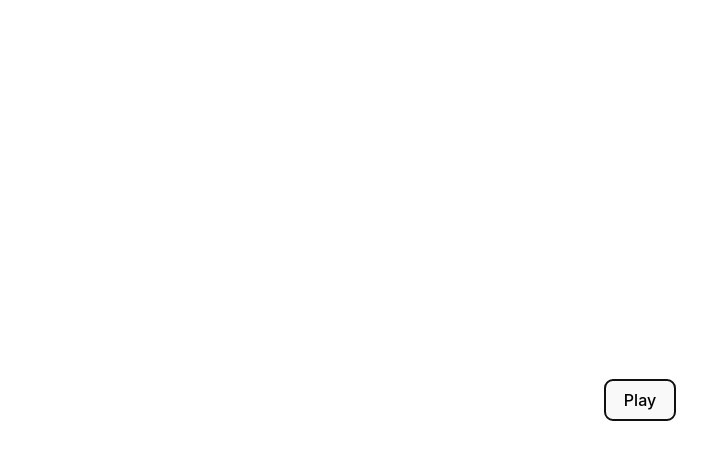
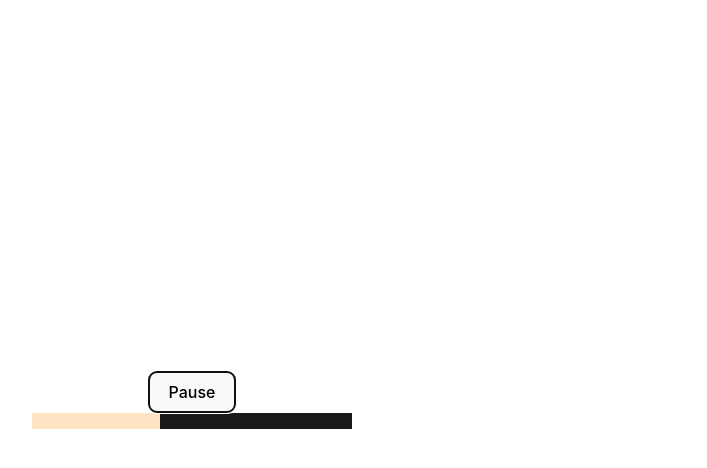
Before and after one commit to BlackWind001/audioviz, a website built with Vite: page index.html in a window 1280 px wide. Both pictures are taken after a click on the button "Play". Shown: the whole page, without its empty margins (0-707 px from the left). Built offline with nearby package versions, Linux system fonts and the light colour scheme.

Commit message:
Drawing audio bars using simple div.

```diff
--- a/index.html
+++ b/index.html
@@ -10,7 +10,9 @@
     <div id="app">
       <button class="play-pause"></button>
       <audio></audio>
-      <div class="bar"></div>
+      <div class="bar">
+        <div class="filled-bar"></div>
+      </div>
     </div>
     <script type="module" src="/src/main.ts"></script>
   </body>
--- a/src/main.ts
+++ b/src/main.ts
@@ -3,12 +3,16 @@ import audioURL from '../public/outfoxing.mp3';
 
 const audioElement = document.querySelector('audio');
 const buttonElement = document.querySelector('.play-pause') as HTMLButtonElement;
-const barDiv = document.querySelector('.bar');
+const barDiv = document.querySelector('.bar') as HTMLDivElement;
+const filledBarDiv = document.querySelector('.filled-bar') as HTMLDivElement;
+let SCREEN_WIDTH = document.querySelector('body')?.getBoundingClientRect().width || 320;
+let SCREEN_HEIGHT = document.querySelector('body')?.getBoundingClientRect().height || 400;
 let audioContext: (undefined | null | AudioContext),
   gainNode: (undefined | GainNode),
   mediaElementNode: (undefined | MediaElementAudioSourceNode),
   analyserNode: (undefined | AnalyserNode);
-let animationCancelId: (undefined | number),
+let logCancelId: (undefined | number),
+  animationCancelId: (undefined | number),
   globalSet = new Set();
 
 buttonElement && (buttonElement.innerText = 'Play')
@@ -18,11 +22,17 @@ if (audioElement) {
 }
 
 const logByteTimeDomainData = () => {
-
   if (!analyserNode) {
     return;
   }
 
+  /**
+   * Explanation of FFT:
+   * The FFT size is the number of samples used in the Fast Fourier Transform algorithm, which converts a time-domain
+   * signal into its frequency-domain representation.
+   * In summary, sample rate determines how frequently the audio signal is sampled, window size determines the size of the chunks
+   * of the signal analyzed at a time, and FFT size determines the frequency resolution of the resulting spectrum.
+   */
   analyserNode.fftSize = 2048;
   const byteTimeDomainData = new Uint8Array(analyserNode.fftSize);
   analyserNode.getByteTimeDomainData(byteTimeDomainData);
@@ -33,7 +43,25 @@ const logByteTimeDomainData = () => {
   console.log('byteTimeDomainData', byteTimeDomainData, globalSet.add(...newValue));
 
 
-  animationCancelId = requestAnimationFrame(logByteTimeDomainData);
+  logCancelId = requestAnimationFrame(logByteTimeDomainData);
+};
+
+const drawByteTimeDomainData = () => {
+  if (!analyserNode || !filledBarDiv || !barDiv) {
+    return;
+  }
+
+  analyserNode.fftSize = 2048;
+  const byteTimeDomainData = new Uint8Array(analyserNode.fftSize);
+
+  // hydrate byteTimeDomainData array with all the values.
+  analyserNode.getByteTimeDomainData(byteTimeDomainData);
+
+  byteTimeDomainData.forEach((value) => {
+    filledBarDiv.style.width = '' + value + 'px';
+  });
+
+  animationCancelId = requestAnimationFrame(drawByteTimeDomainData);
 };
 
 const setupAudioContext = () => {
@@ -59,6 +87,29 @@ const setupAudioContext = () => {
   gainNode.connect(audioContext.destination);
 };
 
+const playPauseAudio = () => {
+  if (!audioElement) {
+    return;
+  }
+
+  if (!audioContext) {
+    setupAudioContext();
+  }
+
+  if (audioElement.paused) {
+    audioElement.play();
+    buttonElement && (buttonElement.innerText = 'Pause')
+    // logByteTimeDomainData();
+    drawByteTimeDomainData();
+  }
+  else {
+    audioElement.pause();
+    logCancelId !== undefined && cancelAnimationFrame(logCancelId);
+    animationCancelId !== undefined && cancelAnimationFrame(animationCancelId);
+    buttonElement && (buttonElement.innerText = 'Play')
+  }
+}
+
 const handleKeyDown = (e: KeyboardEvent) => {
   const { key } = e;
 
@@ -66,23 +117,9 @@ const handleKeyDown = (e: KeyboardEvent) => {
     setupAudioContext();
   }
 
-  if (!audioElement) {
-    return;
-  }
-
   switch (key) {
     case ' ': {
-      if (audioElement.paused) {
-        audioElement.play();
-        buttonElement && (buttonElement.innerText = 'Pause')
-        logByteTimeDomainData();
-      }
-      else {
-        audioElement.pause();
-        animationCancelId !== undefined && cancelAnimationFrame(animationCancelId);
-        buttonElement && (buttonElement.innerText = 'Play')
-      }
-
+      playPauseAudio();
       break;
     }
 
@@ -113,3 +150,4 @@ const handleKeyDown = (e: KeyboardEvent) => {
 }
 
 window.addEventListener('keydown', handleKeyDown);
+buttonElement.addEventListener('click', playPauseAudio)
--- a/src/style.css
+++ b/src/style.css
@@ -37,7 +37,6 @@ h1 {
 
 #app {
   max-width: 1280px;
-  margin: 0 auto;
   padding: 2rem;
   text-align: center;
 }
@@ -94,3 +93,15 @@ button:focus-visible {
     background-color: #f9f9f9;
   }
 }
+
+.bar {
+  height: 1rem;
+  width: 320px;
+  background-color: #1a1a1a;
+}
+
+.filled-bar {
+  height: inherit;
+  width: 320px;
+  background-color: bisque;
+}
```
